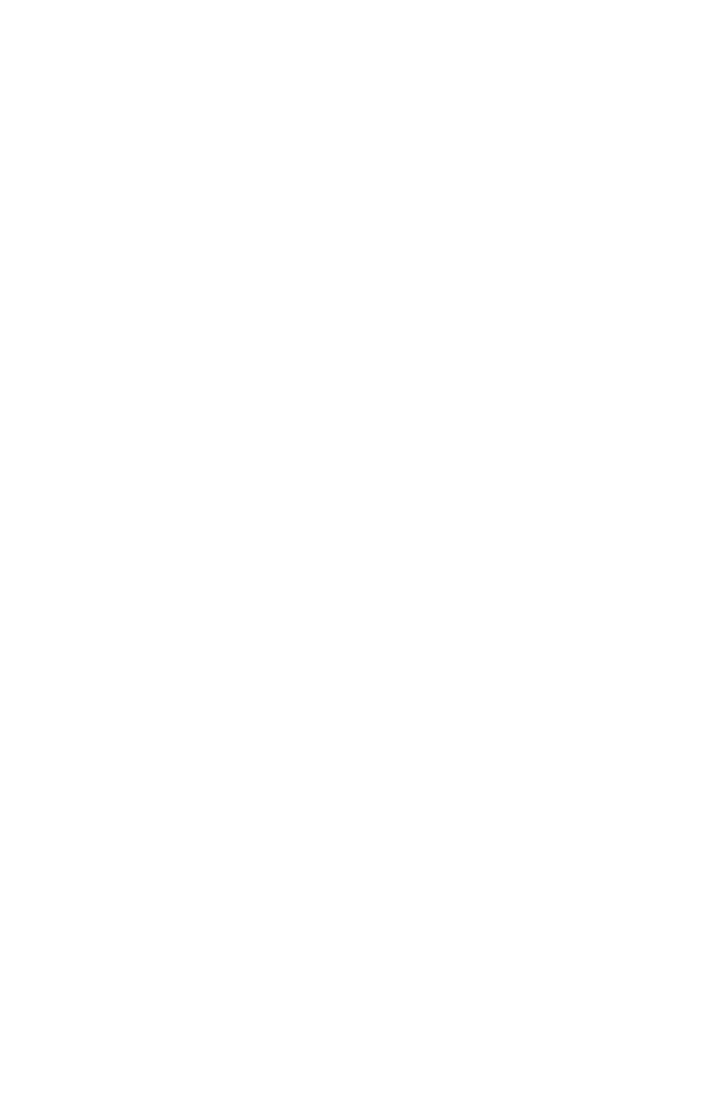
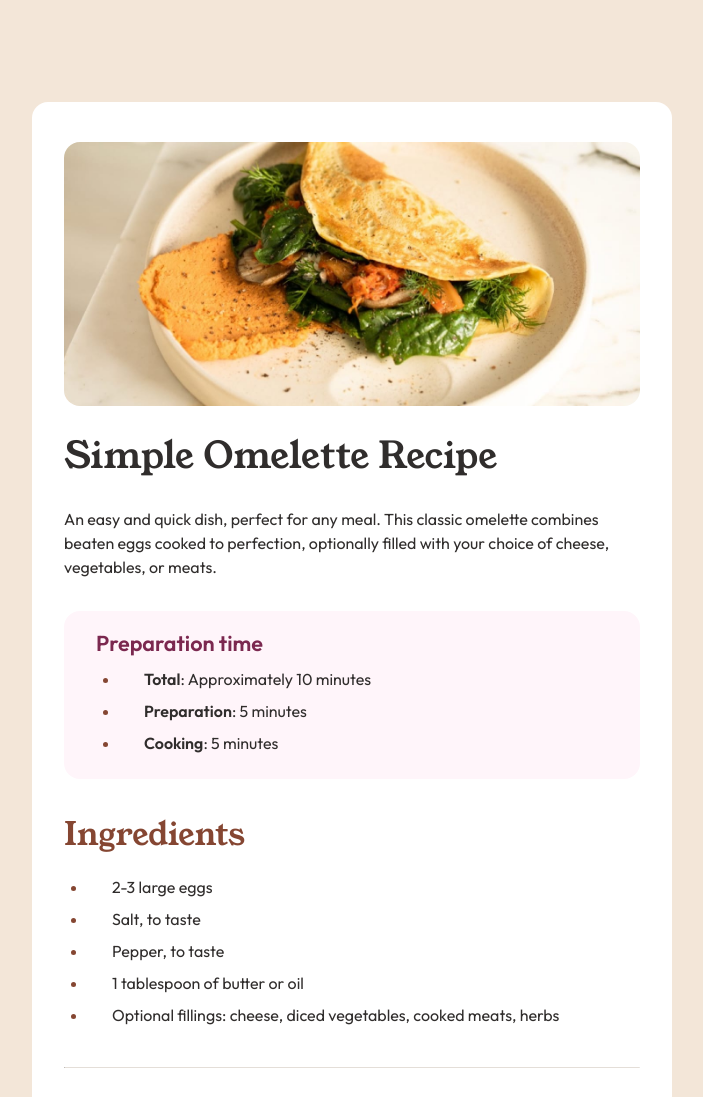
Before and after one commit to andwehehe/FMC-Responsive-Layout-2, a plain HTML site: page index.html in a window 1280 px wide. Shown: the top 1097 px of the page, without its empty margins (288-991 px from the left). Before the commit the page ends 800 px from the top, so only its background shows below. Drawn offline with Linux system fonts and the light colour scheme; a web font is replaced by a local one.

Commit message:
Final Layout

```diff
--- a/Responsive-Layout-2.css
+++ b/Responsive-Layout-2.css
@@ -0,0 +1,170 @@
+* {
+  margin: 0px;
+  padding: 0;
+  box-sizing: border-box;
+  line-height: 1.5;
+  font-family: var(--outfit);
+  color: var(--stone-900);
+}
+
+:root {
+  --body-font-size: 16px;
+  --young-serif: Young Serif;
+  --head-font-weight: 100;
+  --outfit: outfit;
+  --white: hsl(0, 0%, 100%);
+  --stone-100: hsl(30, 54%, 90%);
+  --stone-150: hsl(30, 18%, 87%);
+  --stone-900: hsl(24, 5%, 18%);
+  --brown-800: hsl(14, 45%, 36%);
+  --rose-800: hsl(332, 51%, 32%);
+  --rose-50: hsl(330, 100%, 98%);
+}
+
+.main-container {
+  display: flex;
+  flex-direction: column;
+  align-items: stretch;
+  gap: 2rem;
+  width: clamp(23.5rem, 50vw, 45rem);
+  background-color: white;
+  margin-inline: auto;
+}
+
+
+
+.head-container {
+  display: flex;
+  flex-direction: column;
+  align-items: center;
+}
+
+body {
+  background-color: var(--stone-100);
+}
+
+
+
+/* Header */
+#omelette-img {
+  height: auto;
+  width: clamp(23.5rem, 90%, 40.5rem);
+}
+
+.heading-section, main {
+  margin-inline: 2rem;
+}
+
+.recipe-name {
+  font-family: var(--young-serif);
+  margin-block: 2rem;
+  font-weight: var(--head-font-weight);
+  font-size: 2.3rem;
+  line-height: 1;
+}
+
+.description {
+  font-size: var(--body-font-size);
+  color: var(--stone-900);
+}
+/* End */
+
+
+
+
+
+
+main {
+  display: flex;
+  flex-direction: column;
+  gap: 2rem;
+}
+
+
+
+
+
+/* Preparation Time */
+.preparation-time{
+  background-color: var(--rose-50);
+  width: 100%;
+  padding-inline: 2rem;
+  padding-block: 1rem;
+  border-radius: 1rem;
+  height: max-content;
+}
+
+.preparation-time p {
+  margin-bottom: 0.5rem;
+  color: var(--rose-800);
+  font-weight: 600;
+  font-size: 1.35rem;
+}
+
+ul, ol {
+  padding-left: 1.5rem;
+}
+
+li {
+  line-height: 1.5;
+  margin-bottom: 0.5rem;
+  padding-left: 1.5rem;
+}
+
+span {
+  font-weight: 600;
+}
+/* end */
+
+
+
+
+
+/* Ingredients - Instruction - Nutrition */
+h2{
+  margin-bottom: 1rem;
+  font-family: var(--young-serif);
+  color: var(--brown-800);
+  font-weight: var(--head-font-weight);
+  font-size: 2rem;
+}
+
+hr {
+  border-top: solid var(--stone-150) 1px;
+  border-bottom: none;
+}
+
+li::marker {
+  color: var(--brown-800);
+  font-weight: bolder;
+}
+
+.nutri-facts {
+  padding-left: 1rem;
+  display: grid;
+  grid-template-columns: 1fr 1fr;
+  margin: 0.8rem;
+}
+
+.nutri-category {
+  font-weight: 400;
+}
+
+.nutri-stats {
+  color: var(--brown-800);
+}
+/* End */
+
+
+@media (min-width: 425px) {
+  .main-container {
+    margin-block: 8vw;
+    border-radius: 1rem;
+    padding-block: min(2.5rem, 4vw);
+  }
+
+  #omelette-img {
+    width: 90%;
+    border-radius: 1rem;
+  }
+}
--- a/index.html
+++ b/index.html
@@ -3,9 +3,108 @@
 <head>
   <meta charset="UTF-8">
   <meta name="viewport" content="width=device-width, initial-scale=1.0">
+  <link rel="stylesheet" href="Responsive-Layout-2.css">
+  <link rel="preconnect" href="https://fonts.googleapis.com">
+  <link rel="preconnect" href="https://fonts.gstatic.com" crossorigin>
+  <link href="https://fonts.googleapis.com/css2?family=Inter:ital,opsz,wght@0,14..32,100..900;1,14..32,100..900&family=Luckiest+Guy&family=Outfit:wght@100..900&family=Roboto:wght@400;500;700&family=TASA+Explorer:wght@400..800&family=Young+Serif&display=swap" rel="stylesheet">
+  <link rel="preconnect" href="https://fonts.googleapis.com">
+  <link rel="preconnect" href="https://fonts.gstatic.com" crossorigin>
+  <link href="https://fonts.googleapis.com/css2?family=Inter:ital,opsz,wght@0,14..32,100..900;1,14..32,100..900&family=Luckiest+Guy&family=Roboto:wght@400;500;700&family=TASA+Explorer:wght@400..800&family=Young+Serif&display=swap" rel="stylesheet">
   <title>Frontend Mentor | Recipe page</title>
 </head>
 <body>
+  <div class="main-container">
+    <header class="head-container">
+      <img id="omelette-img" src="assets/image-omelette.jpeg" alt="Omelette on a plate">
+      <section class="heading-section">
+        <h1 class="recipe-name">Simple Omelette Recipe</h1>
+        <p class="description">
+          An easy and quick dish, perfect for any meal. This classic omelette combines beaten eggs cooked
+          to perfection, optionally filled with your choice of cheese, vegetables, or meats.
+        </p>
+      </section>
+    </header>
+
+    <main>
+      <section class="preparation-time">
+        <p>Preparation time</p>
+        <ul>
+          <li><span>Total</span>: Approximately 10 minutes</li>
+          <li><span>Preparation</span>: 5 minutes</li>
+          <li><span>Cooking</span>: 5 minutes</li>
+        </ul>
+      </section>
+
+      <section class="ingredients">
+        <h2>Ingredients</h2>
+        <ul>
+          <li>2-3 large eggs</li>
+          <li>Salt, to taste</li>
+          <li>Pepper, to taste</li>
+          <li>1 tablespoon of butter or oil</li>
+          <li>Optional fillings: cheese, diced vegetables, cooked meats, herbs</li>
+        </ul>
+      </section>
+
+      <hr>
+
+      <section class="Instructions">
+        <h2>Instructions</h2>
+        <ol>
+          <li>
+            <span>Beat the eggs</span>: In a bowl, beat the eggs with a pinch of salt and pepper until they are well mixed.
+            You can add a tablespoon of water or milk for a fluffier texture.
+          </li>
+          <li>
+            <span>Heat the pan</span>: Place a non-stick frying pan over medium heat and add butter or oil.
+          </li>
+          <li>
+            <span>Cook the omelette</span>: Once the butter is melted and bubbling, pour in the eggs. Tilt the pan to ensure
+            the eggs evenly coat the surface.
+          </li>
+          <li>
+            <span>Add fillings (optional)</span>: When the eggs begin to set at the edges but are still slightly runny in the
+            middle, sprinkle your chosen fillings over one half of the omelette.
+          </li>
+          <li>
+            <span>Fold and serve</span>: As the omelette continues to cook, carefully lift one edge and fold it over the
+            fillings. Let it cook for another minute, then slide it onto a plate.
+          </li>
+          <li>
+            <span>Enjoy</span>: Serve hot, with additional salt and pepper if needed.
+          </li>
+        </ol>
+      </section>
+
+      <hr>
+
+      <section class="nutrition">
+        <h2>Nutrition</h2>
+        <p class="description">
+          The table below shows nutritional values per serving without the additional fillings.
+        </p>
+        <p class="nutri-facts">
+          <span class="nutri-category"> Calories</span>
+          <span class="nutri-stats">277kcal</span>
+        </p>
+        <hr>
+        <p class="nutri-facts">
+          <span class="nutri-category">Carbs</span>
+          <span class="nutri-stats">0g</span>
+        </p>
+        <hr>
+        <p class="nutri-facts">
+          <span class="nutri-category">Protein</span>
+          <span class="nutri-stats">20g</span>
+        </p>
+        <hr>
+        <p class="nutri-facts">
+          <span class="nutri-category">Fat</span>
+          <span class="nutri-stats">22g</span>
+        </p>
+      </section>
+    </main>
+  </div>
 
   <!-- <div class="attribution">
     Challenge by <a href="https://www.frontendmentor.io?ref=challenge" target="_blank">Frontend Mentor</a>.
```
Also changed, not shown: assets/image-omelette.jpeg (added).
